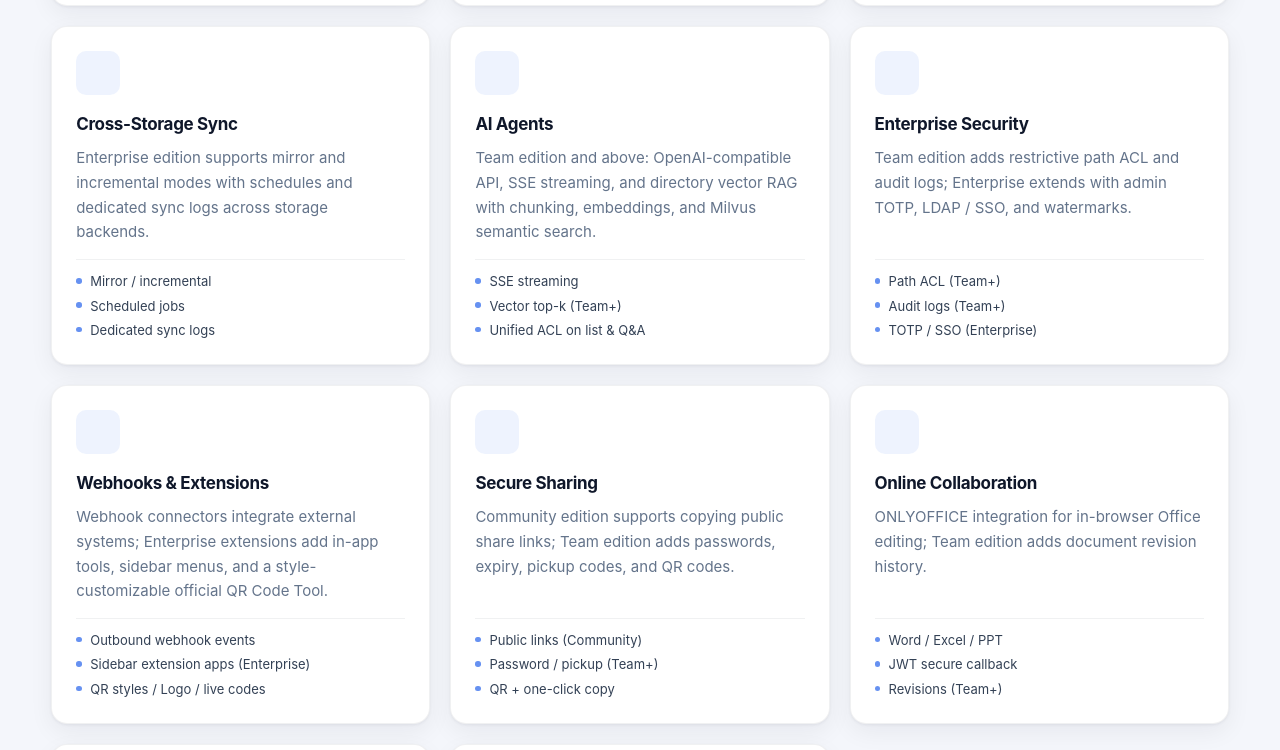
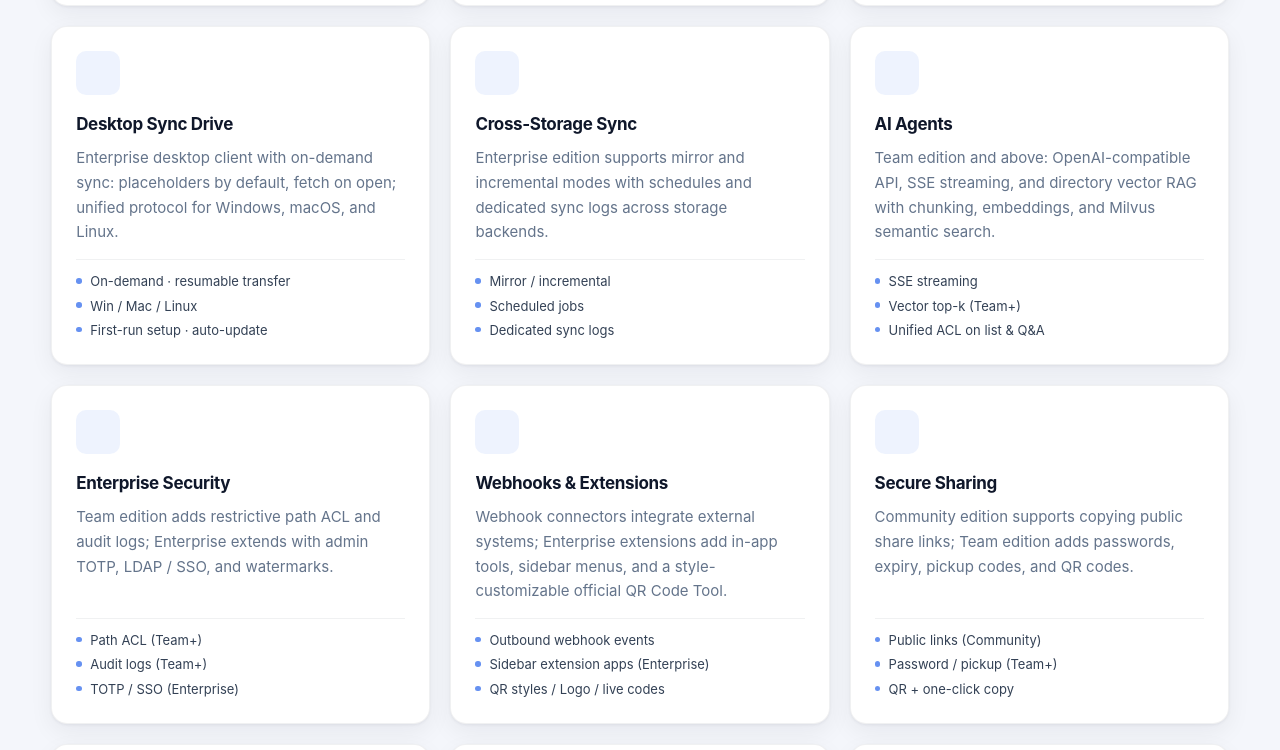
Before and after one commit to filenext/website, a Vue app: page / in a window 1280 px wide. Shown: the part 2616-3366 px from the top of the page. Built offline with nearby package versions, Linux system fonts and the light colour scheme; no server answers; some icons are missing.

Commit message:
feat: 官网补充企业版桌面 Sync Drive 能力说明。

```diff
--- a/src/i18n/locales/en-US.ts
+++ b/src/i18n/locales/en-US.ts
@@ -97,6 +97,11 @@
         title: 'Protocol Gateway',
         desc: 'Enterprise edition exposes NextFile over REST API and standard protocols so desktop clients, scripts, and legacy systems can integrate or mount.',
         points: ['REST API · WebDAV · FTP · SFTP · S3', 'SMB · NFS share export', 'JWT / PAT · streaming I/O'],
+      },
+      {
+        title: 'Desktop Sync Drive',
+        desc: 'Enterprise desktop client with on-demand sync: placeholders by default, fetch on open; unified protocol for Windows, macOS, and Linux.',
+        points: ['On-demand · resumable transfer', 'Win / Mac / Linux', 'First-run setup · auto-update'],
       },
       {
         title: 'Cross-Storage Sync',
@@ -325,11 +330,12 @@
         name: 'Enterprise',
         price: 'Custom',
         period: 'On request',
-        desc: 'Unlimited enabled users with protocol gateway, cross-storage sync, watermarks, and full branding.',
+        desc: 'Unlimited enabled users with protocol gateway, desktop Sync Drive, cross-storage sync, watermarks, and full branding.',
         features: [
           'Unlimited enabled accounts',
           'Everything in Team',
           'Protocol gateway SMB / NFS etc.',
+          'Desktop Sync Drive (on-demand)',
           'Cross-storage sync · system watermark',
           'Ops center (health / logs / backup)',
           'Extension apps · QR Code Tool',
@@ -343,7 +349,7 @@
     faq: [
       {
         q: 'What are Community edition limits?',
-        a: 'Community allows up to 5 enabled accounts; sharing is limited to copying public links. Path ACL, audit logs, directory AI Q&A, and advanced sharing require Team or above. Protocol gateway and cross-storage sync are Enterprise features. Branding is read-only by default.',
+        a: 'Community allows up to 5 enabled accounts; sharing is limited to copying public links. Path ACL, audit logs, directory AI Q&A, and advanced sharing require Team or above. Protocol gateway, desktop Sync Drive, and cross-storage sync are Enterprise features. Branding is read-only by default.',
       },
       {
         q: 'How do I trial Team or Enterprise?',
--- a/src/i18n/locales/zh-CN.ts
+++ b/src/i18n/locales/zh-CN.ts
@@ -97,6 +97,11 @@
         title: '协议网关',
         desc: '企业版可将 NextFile 以 REST API 与标准协议对外提供访问，桌面客户端、脚本与旧系统可直接对接或挂载。',
         points: ['REST API · WebDAV · FTP · SFTP · S3', 'SMB · NFS 共享导出', 'JWT / PAT · 流式读写'],
+      },
+      {
+        title: '桌面 Sync Drive',
+        desc: '企业版桌面客户端按需同步：本地默认占位，打开再拉取；Win / Mac / Linux 统一同步协议。',
+        points: ['按需拉取 · 断点续传', 'Win / Mac / Linux', '首次连接向导 · 自动升级'],
       },
       {
         title: '跨存储同步',
@@ -325,11 +330,12 @@
         name: '企业版',
         price: '定制',
         period: '按需报价',
-        desc: '不限启用人数，含协议网关、跨存储同步、水印与完整品牌个性化。',
+        desc: '不限启用人数，含协议网关、桌面 Sync Drive、跨存储同步、水印与完整品牌个性化。',
         features: [
           '启用账号不限',
           '团队版全部能力',
           '协议网关 SMB / NFS 等',
+          '桌面 Sync Drive（按需同步）',
           '跨存储同步 · 系统水印',
           '运维中心（健康/日志/备份）',
           '扩展应用平台 · 二维码工具',
@@ -343,7 +349,7 @@
     faq: [
       {
         q: '社区版有哪些限制？',
-        a: '社区版最多 5 个启用中账号；分享仅支持复制公开链接；路径 ACL、审计日志、AI 目录问答、高级分享等需团队版及以上。协议网关与跨存储同步为企业版功能，外观品牌默认为只读。',
+        a: '社区版最多 5 个启用中账号；分享仅支持复制公开链接；路径 ACL、审计日志、AI 目录问答、高级分享等需团队版及以上。协议网关、桌面 Sync Drive 与跨存储同步为企业版功能，外观品牌默认为只读。',
       },
       {
         q: '如何试用团队版或企业版？',
```
